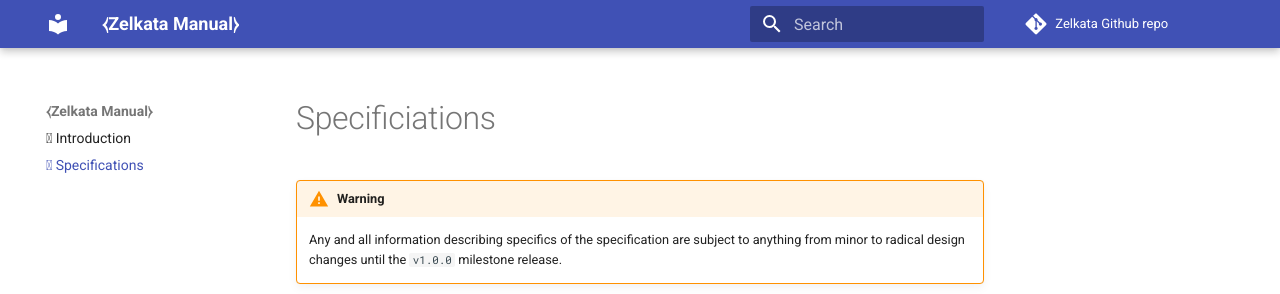
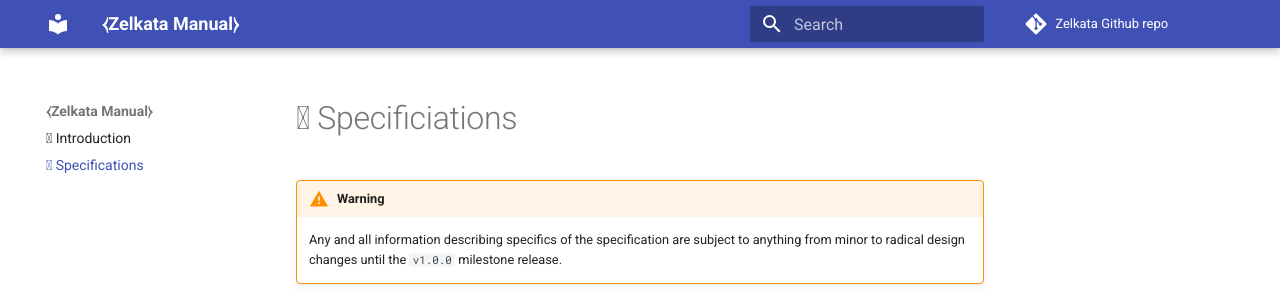
Before and after one commit to Omnikron13/zelkata, an MkDocs documentation site: the page built from docs/specifications/index.md, in a window 1280 px wide. Shown: the top 294 px of the page. Built offline with MkDocs 1.6.1 and Material for MkDocs 9.7.7, drawn with Linux system fonts in a browser that asks for light colours; comment, search, counter and statistics services are not loaded.

```diff
--- a/docs/specifications/index.md
+++ b/docs/specifications/index.md
@@ -1,5 +1,5 @@
-Specificiations
-===============
+󱚊 Specificiations
+=================
 
 !!! warning
     Any and all information describing specifics of the specification are subject to anything from minor to radical
```
